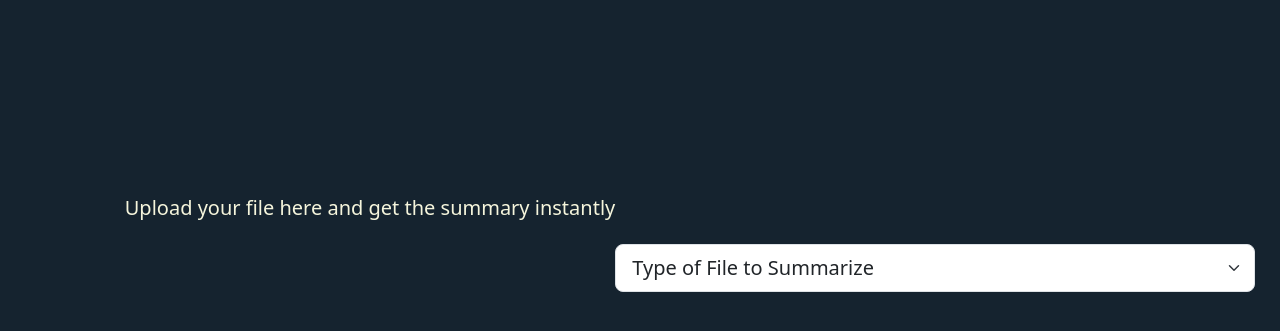
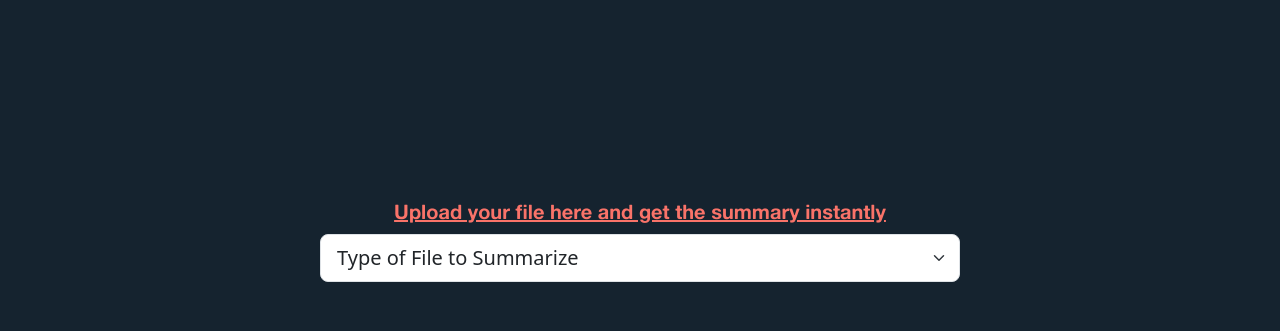
Before and after one commit to SR-005/SummarEase, a Flask app: page / in a window 1280 px wide. Shown: the part 147-478 px from the top of the page. Run offline with Flask 3, Linux system fonts and the light colour scheme.

Commit message:
input forum complete

```diff
--- a/static/style.css
+++ b/static/style.css
@@ -24,9 +24,14 @@
 }
 
 .uploadtext{
-    color: beige;
-    margin-left: 100px;
+    color: rgb(249, 115, 105);
+    font-family: "AlteHaasGroteskBold", sans-serif;
+    text-decoration: underline;
+    font-size: 20px;
+    margin-left: 0px;
+    margin-bottom: 0px;
+    margin-top: 200px;
 }
 .forumdiv{
-    margin-top: 200px;
+    margin: 0px;
 }
--- a/templates/index.html
+++ b/templates/index.html
@@ -12,10 +12,9 @@
     <h2 class="summarease text-center">SummarEase</h2>
     <h4  class="caption text-center">Too many pages, too little time? SummarEase it!</h4>
 
-
+    <p class="d-flex justify-content-center uploadtext">Upload your file here and get the summary instantly</p>
     <div class="d-flex flex-row justify-content-center forumdiv">
-        <h5 class="uploadtext">Upload your file here and get the summary instantly</h5>
-        <select class="form-select form-select-lg mb-3 w-50 mt-5 custom-forum" aria-label="Large select example">
+        <select class="form-select form-select-lg mb-3 w-50 mt-2 custom-forum" aria-label="Large select example">
             <option selected>Type of File to Summarize</option>
             <option value="1">Document(.pdf)</option>
             <option value="2">Website(www.example.com)</option>
```
